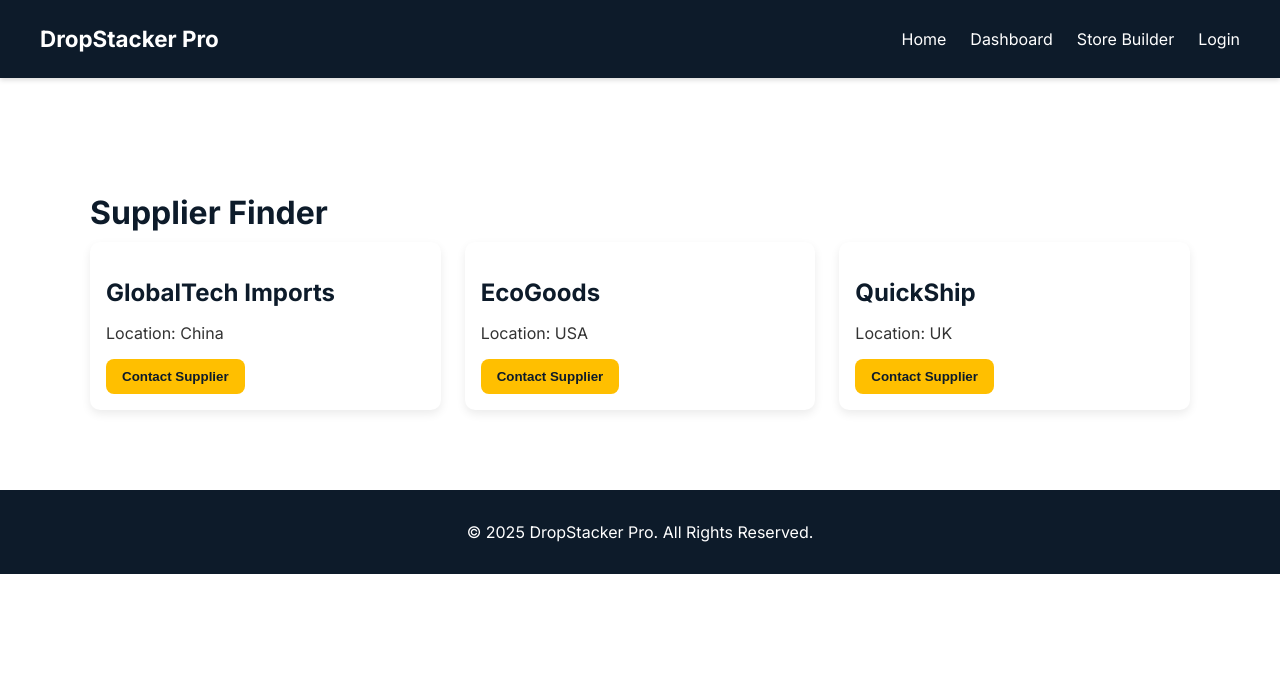
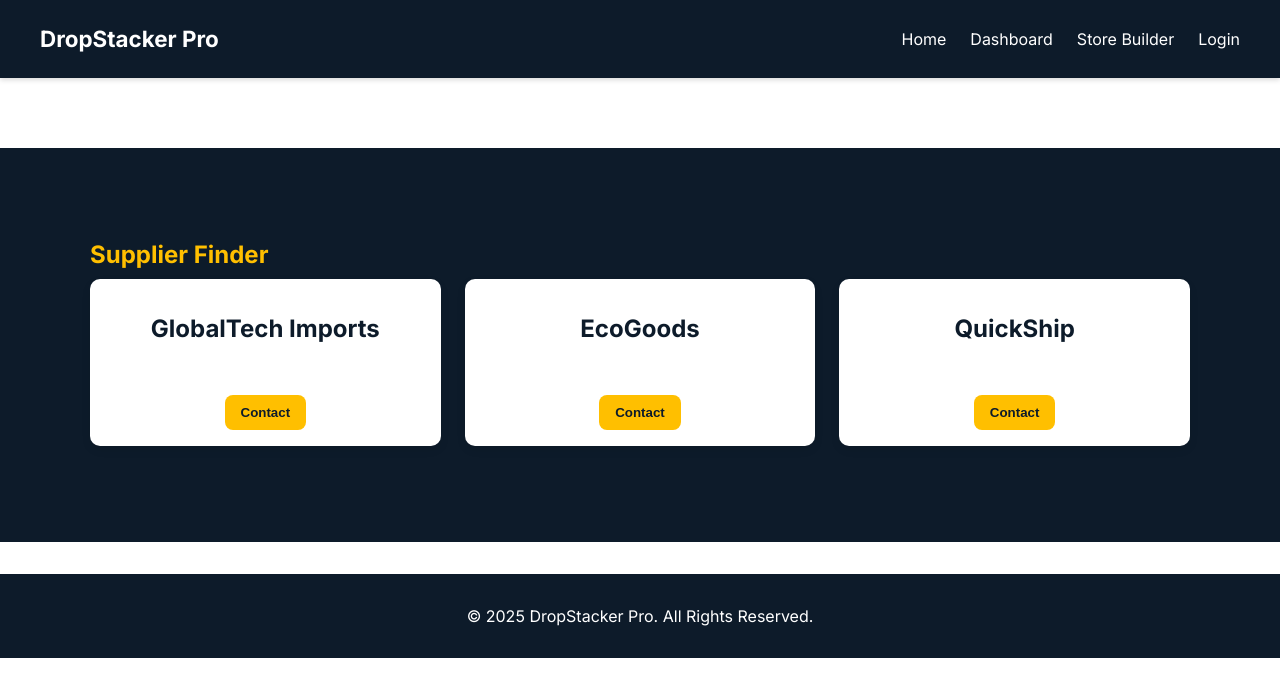
Before and after one commit to nextwaveaisuite/dropstacker-pro, a Next.js app: page /suppliers in a window 1280 px wide. Shown: the top 696 px of the page. Built offline with nearby package versions, Linux system fonts and the light colour scheme.

Commit message:
suppliers.js

```diff
--- a/pages/suppliers.js
+++ b/pages/suppliers.js
@@ -2,21 +2,23 @@ export default function Suppliers() {
   const suppliers = [
     { name: "GlobalTech Imports", location: "China" },
     { name: "EcoGoods", location: "USA" },
-    { name: "QuickShip", location: "UK" },
+    { name: "QuickShip", location: "UK" }
   ];
 
   return (
+    <section className="section-dark">
       <div className="container">
-      <h1>Supplier Finder</h1>
+        <h1 style={{ color: "#ffbf00" }}>Supplier Finder</h1>
         <div className="grid">
           {suppliers.map((s, i) => (
-          <div key={i} className="card">
-            <h2>{s.name}</h2>
-            <p>Location: {s.location}</p>
-            <button>Contact Supplier</button>
+            <div key={i} className="card" style={{ textAlign: "center" }}>
+              <h2 style={{ color: "#0d1b2a" }}>{s.name}</h2>
+              <p>{s.location}</p>
+              <button>Contact</button>
             </div>
           ))}
         </div>
       </div>
+    </section>
   );
 }
```
Lines whose indentation alone changed are shown as unchanged.
